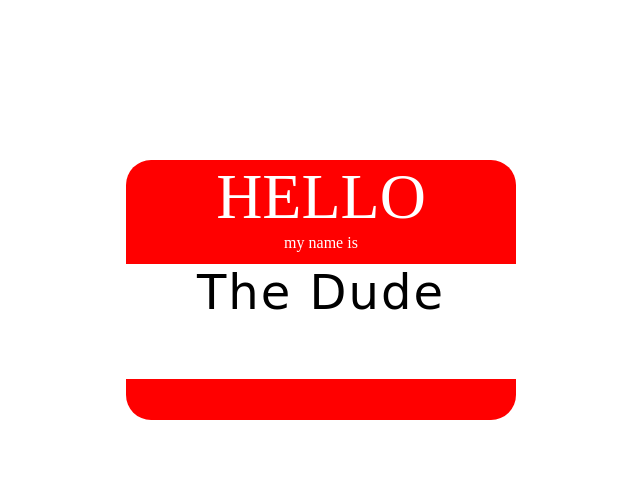
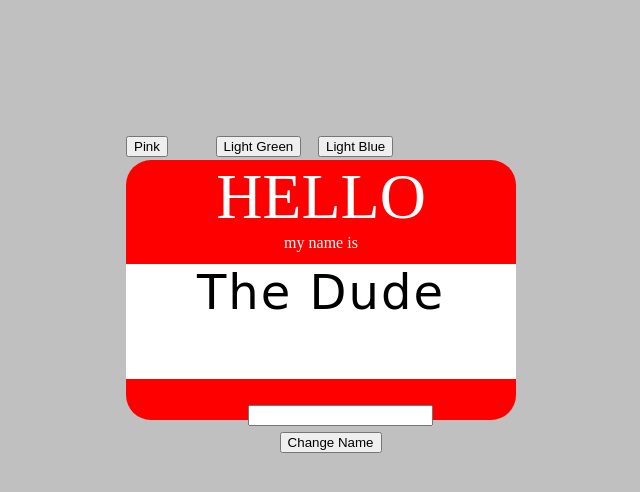
Before and after one commit to QuesadaJon/LAB-02a-name-tag, a plain HTML site: page index.html in a window 1280 px wide. Shown: the whole page, without its empty margins (450-1090 px from the left). Drawn offline with Linux system fonts and the light colour scheme.

Commit message:
Buttons update

```diff
--- /dev/null
+++ b/app.js
@@ -0,0 +1,11 @@
+const myName = document.getElementById('tag-name');
+const myInput = document.getElementById('text');
+const myButton = document.getElementById('the-button');
+
+myButton.addEventListener('click', () =>{
+    const userInput = myInput.value;
+    myName.textContent = userInput;
+})
+
+const myNameTag = document.getElementById('name-tag-base')
+const myPinkButton = document.getElementById('pink-button')
--- a/index.html
+++ b/index.html
@@ -7,7 +7,11 @@
     <link rel="stylesheet" href="style.css">
 </head>
 <body>
-    <section class ='base'>
+    <main>
+        <button class = 'pink' id='pink-button'>Pink</Button>
+        <button class = 'lightgreen' id='lightgreen-button'>Light Green</button>
+        <button class = 'lightblue' id='lightblue-button'>Light Blue</button>
+    <section class ='base' id = 'name-tag-base'>
         <div class ='hello'>
             hello
         </div>
@@ -15,11 +19,19 @@
             my name is
         </div>
     </section>
-    <section class ='name'>
-        <div>
+    <section class ='name' id='name'>
+        <div id ='tag-name'>
             The Dude
         </div>
     </section>
+    </main>
+<section class ='input-stuff'>
+    <input id='text'/>
+</section>
+<section class ='button'>
+    <button id='the-button'>Change Name</button>
+</section>
+<script type='module' src="app.js"></script>
+</body>
 
-</body>
 </html>
--- a/style.css
+++ b/style.css
@@ -7,6 +7,9 @@ body, html {
 ;
 }
 
+body {
+    background-color: silver ;
+}
 .base {
     background-color: red;
     color: white;
@@ -39,3 +42,34 @@ body, html {
     font-family: 'Cedarville Cursive', cursive;
     font-size: 3em;
 }
+
+.input-stuff {
+    left: 54.5%;
+    top: 50%;
+    position: absolute;
+    padding-top: 5px;
+}
+
+.button {
+    position: absolute;
+    left: 57%;
+    top: 54%;
+}
+
+.pink {
+    position: absolute;
+    left: 45%;
+    top: 17%;
+}
+
+.lightgreen {
+    position: absolute;
+    left: 52%;
+    top: 17%;
+}
+
+.lightblue {
+    position: absolute;
+    left: 60%;
+    top: 17%;
+}
```
